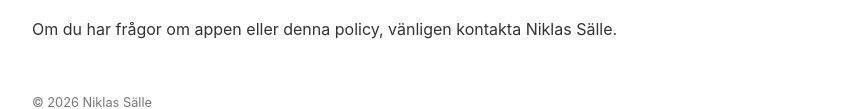
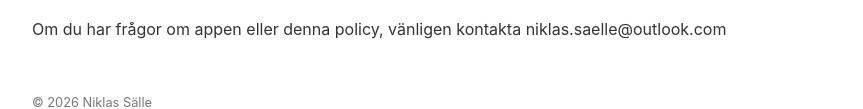
Before and after one commit to 6wbytpmnqn-lgtm/Reka, a plain HTML site: page index.html in a window 1280 px wide. Shown: the part 1211-1320 px from the top of the page, without its empty margins (208-1071 px from the left). Drawn offline with Linux system fonts and the light colour scheme.

Commit message:
Update index.html

```diff
--- a/index.html
+++ b/index.html
@@ -40,7 +40,7 @@
     <p>Denna integritetspolicy kan komma att uppdateras. Vi rekommenderar att du läser den med jämna mellanrum för att hålla dig informerad.</p>
 
     <h2>6. Kontakt</h2>
-    <p>Om du har frågor om appen eller denna policy, vänligen kontakta Niklas Sälle.</p>
+    <p>Om du har frågor om appen eller denna policy, vänligen kontakta niklas.saelle@outlook.com</p>
 
     <div class="footer">
         © 2026 Niklas Sälle
```
